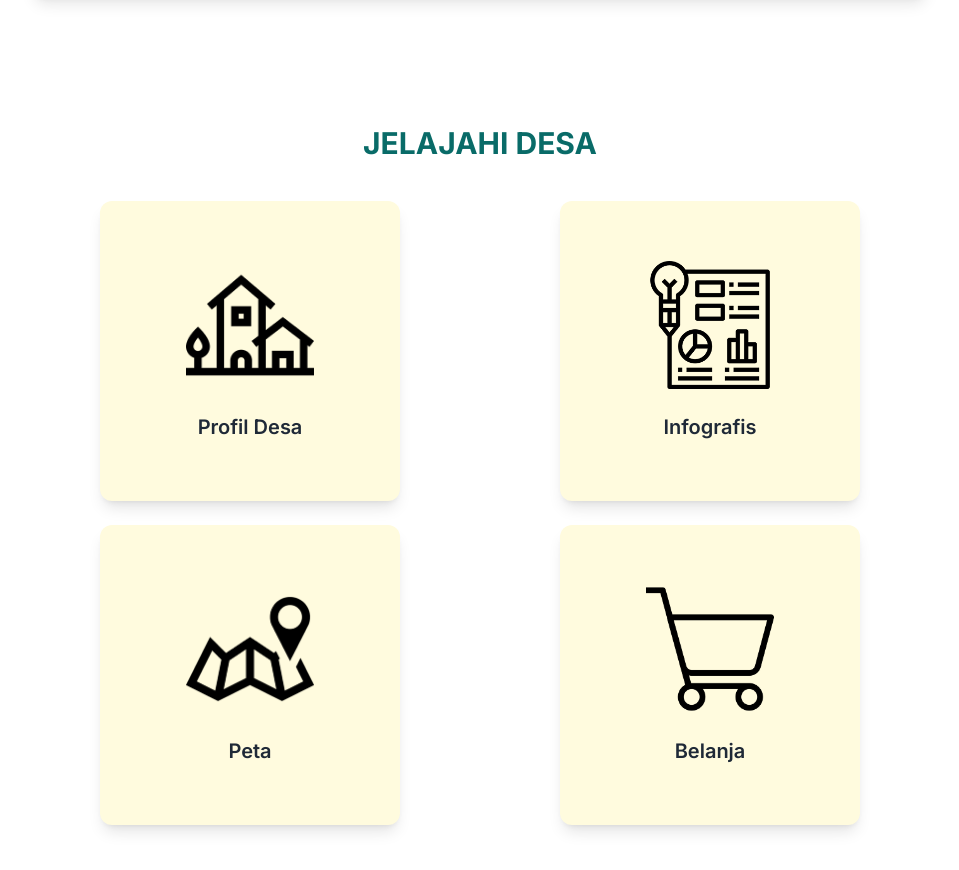
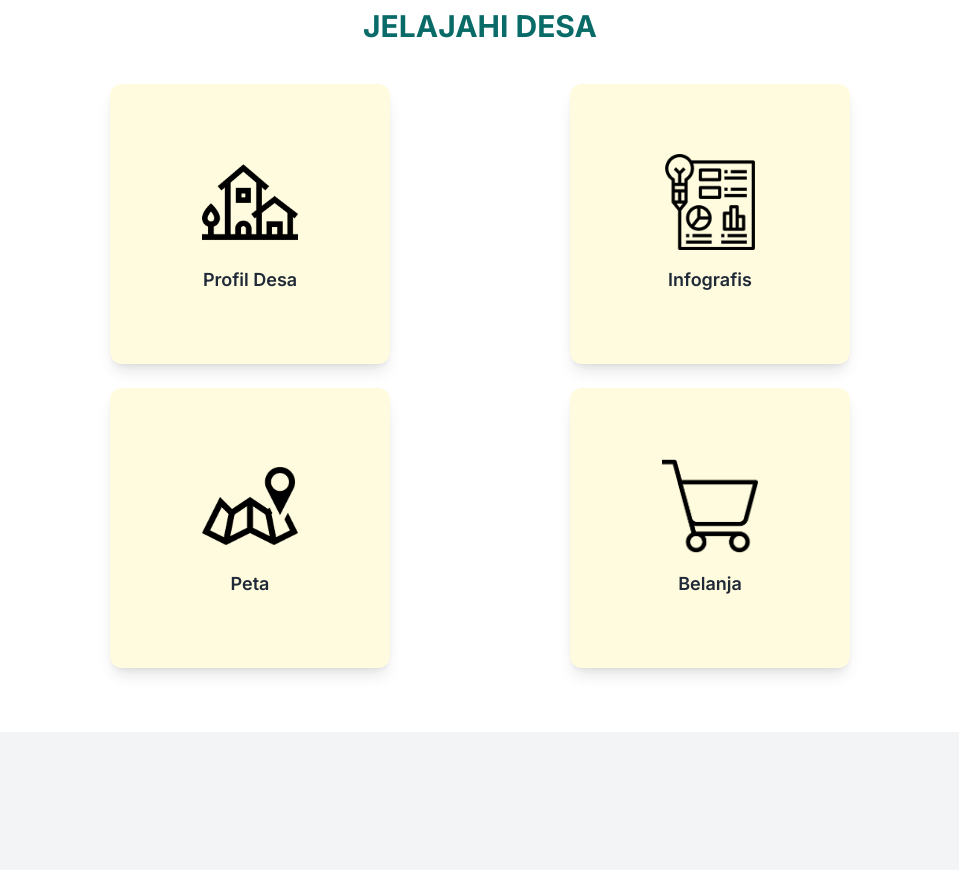
Before and after one commit to ivanank2004/desacikelat, a plain HTML site: page index.html in a window 1280 px wide. Shown: the part 1168-2038 px from the top of the page, without its empty margins (160-1119 px from the left). After the commit the page ends 1900 px from the top, so only its background shows below. Drawn offline with nearby package versions, Linux system fonts and the light colour scheme.

Commit message:
Update index.html

```diff
--- a/index.html
+++ b/index.html
@@ -26,8 +26,6 @@
   <!-- Header -->
   <header class="bg-[#129990] text-white">
     <div class="w-full flex items-center justify-between px-0 py-4">
-
-      <!-- KIRI: Logo dan Nama Desa, tetap nempel kiri -->
       <div class="flex items-center space-x-4 pl-4">
         <img src="assets/img/sukabumi.png" alt="Logo Sukabumi" class="h-16 w-16 object-contain" />
         <div class="-ml-2">
@@ -35,8 +33,6 @@
           <div class="text-sm text-white/80">Kabupaten Sukabumi</div>
         </div>
       </div>
-
-      <!-- KANAN: Navigasi, tidak terlalu nempel ke kanan -->
       <div class="hidden md:flex pr-4">
         <nav class="flex-nowrap flex space-x-10 text-lg font-semibold pr-6 max-w-[768px] overflow-hidden">
           <a href="index.html" class="hover:underline">Beranda</a>
@@ -52,36 +48,23 @@
 
   <!-- Konten Utama -->
   <main class="relative overflow-hidden">
-    <!-- Gambar latar yang diblur dan diperbesar -->
     <img src="assets/img/homepage.png" class="w-full h-[655px] object-cover filter blur-sm scale-110" />
+    <div class="absolute inset-0 bg-black bg-opacity-40"></div>
+    <div class="absolute top-1/2 left-1/2 md:left-20 transform -translate-y-1/2 -translate-x-1/2 md:translate-x-0
+  text-white z-10 text-center md:text-left px-4" style="text-shadow: 2px 2px 6px rgba(0, 0, 0, 1);">
 
-    <!-- Overlay gelap transparan -->
-    <div class="absolute inset-0 bg-black bg-opacity-40"></div>
-
-    <!-- Teks di atas gambar -->
-    <div class="absolute top-1/2 left-20 transform -translate-y-1/2 text-white z-10"
-      style="text-shadow: 2px 2px 6px rgba(0, 0, 0, 1);">
       <h1 class="text-5xl font-bold mb-2">Selamat Datang</h1>
       <h2 class="text-3xl font-semibold mb-2">Website Resmi Desa Cikelat</h2>
       <p class="text-xl">Pusat informasi, pelayanan, dan potensi Desa Cikelat</p>
     </div>
-
   </main>
 
   <!-- Seksi Sejarah Desa -->
   <section class="bg-white py-16 px-4">
-    <!-- Judul -->
     <h2 class="text-3xl font-bold text-center text-[#096B68] mb-8">SEJARAH DESA CIKELAT</h2>
-
-    <!-- Card -->
     <div class="max-w-4xl mx-auto bg-[#FFFBDE] shadow-lg rounded-xl p-6">
       <p class="text-gray-800 text-lg leading-relaxed">
         Lorem ipsum dolor sit amet, consectetur adipiscing elit. Sed sit amet facilisis urna.
-        Praesent in libero vel turpis pellentesque egestas sit amet vel nunc. Nam feugiat
-        lorem a sem facilisis, ut convallis orci malesuada. Mauris ac eros eget magna
-        imperdiet varius. Pellentesque habitant morbi tristique senectus et netus et
-        malesuada fames ac turpis egestas. Lorem ipsum dolor sit amet, consectetur adipiscing elit. Sed sit amet
-        facilisis urna.
         Praesent in libero vel turpis pellentesque egestas sit amet vel nunc. Nam feugiat
         lorem a sem facilisis, ut convallis orci malesuada. Mauris ac eros eget magna
         imperdiet varius. Pellentesque habitant morbi tristique senectus et netus et
@@ -92,37 +75,35 @@
 
   <!-- Seksi Jelajahi Desa -->
   <section class="bg-white py-16 px-4">
-    <!-- Judul -->
     <h2 class="text-3xl font-bold text-center text-[#096B68] mb-10">JELAJAHI DESA</h2>
 
-    <!-- Grid Card 2x2 -->
-    <div class="max-w-4xl mx-auto grid grid-cols-2 gap-6">
-      <!-- Card 1: Profil Desa -->
-      <a href=""
-        class="bg-[#FFFBDE] w-[300px] h-[300px] mx-auto rounded-xl shadow-lg p-6 flex flex-col items-center justify-center hover:shadow-xl transition">
-        <img src="assets/img/profildesa.png" alt="Profil Desa" class="h-32 mb-6" />
-        <span class="text-xl font-semibold text-center text-gray-800">Profil Desa</span>
+    <div class="max-w-4xl mx-auto grid grid-cols-2 gap-6 place-items-center">
+      <!-- Card 1 -->
+      <a href="" class="bg-[#FFFBDE] w-[160px] sm:w-[220px] md:w-[280px] h-[160px] sm:h-[220px] md:h-[280px]
+      rounded-xl shadow-lg p-4 flex flex-col items-center justify-center hover:shadow-xl transition">
+        <img src="assets/img/profildesa.png" alt="Profil Desa" class="h-12 sm:h-16 md:h-24 mb-3 sm:mb-4" />
+        <span class="text-sm sm:text-base md:text-lg font-semibold text-center text-gray-800">Profil Desa</span>
       </a>
 
-      <!-- Card 2: Infografis -->
-      <a href=""
-        class="bg-[#FFFBDE] w-[300px] h-[300px] mx-auto rounded-xl shadow-lg p-6 flex flex-col items-center justify-center hover:shadow-xl transition">
-        <img src="assets/img/infografis.png" alt="Infografis" class="h-32 mb-6" />
-        <span class="text-xl font-semibold text-center text-gray-800">Infografis</span>
+      <!-- Card 2 -->
+      <a href="" class="bg-[#FFFBDE] w-[160px] sm:w-[220px] md:w-[280px] h-[160px] sm:h-[220px] md:h-[280px]
+      rounded-xl shadow-lg p-4 flex flex-col items-center justify-center hover:shadow-xl transition">
+        <img src="assets/img/infografis.png" alt="Infografis" class="h-12 sm:h-16 md:h-24 mb-3 sm:mb-4" />
+        <span class="text-sm sm:text-base md:text-lg font-semibold text-center text-gray-800">Infografis</span>
       </a>
 
-      <!-- Card 3: Peta -->
-      <a href=""
-        class="bg-[#FFFBDE] w-[300px] h-[300px] mx-auto rounded-xl shadow-lg p-6 flex flex-col items-center justify-center hover:shadow-xl transition">
-        <img src="assets/img/peta.png" alt="Peta" class="h-32 mb-6" />
-        <span class="text-xl font-semibold text-center text-gray-800">Peta</span>
+      <!-- Card 3 -->
+      <a href="" class="bg-[#FFFBDE] w-[160px] sm:w-[220px] md:w-[280px] h-[160px] sm:h-[220px] md:h-[280px]
+      rounded-xl shadow-lg p-4 flex flex-col items-center justify-center hover:shadow-xl transition">
+        <img src="assets/img/peta.png" alt="Peta" class="h-12 sm:h-16 md:h-24 mb-3 sm:mb-4" />
+        <span class="text-sm sm:text-base md:text-lg font-semibold text-center text-gray-800">Peta</span>
       </a>
 
-      <!-- Card 4: Belanja -->
-      <a href=""
-        class="bg-[#FFFBDE] w-[300px] h-[300px] mx-auto rounded-xl shadow-lg p-6 flex flex-col items-center justify-center hover:shadow-xl transition">
-        <img src="assets/img/belanja.png" alt="Belanja" class="h-32 mb-6" />
-        <span class="text-xl font-semibold text-center text-gray-800">Belanja</span>
+      <!-- Card 4 -->
+      <a href="" class="bg-[#FFFBDE] w-[160px] sm:w-[220px] md:w-[280px] h-[160px] sm:h-[220px] md:h-[280px]
+      rounded-xl shadow-lg p-4 flex flex-col items-center justify-center hover:shadow-xl transition">
+        <img src="assets/img/belanja.png" alt="Belanja" class="h-12 sm:h-16 md:h-24 mb-3 sm:mb-4" />
+        <span class="text-sm sm:text-base md:text-lg font-semibold text-center text-gray-800">Belanja</span>
       </a>
     </div>
   </section>
```
